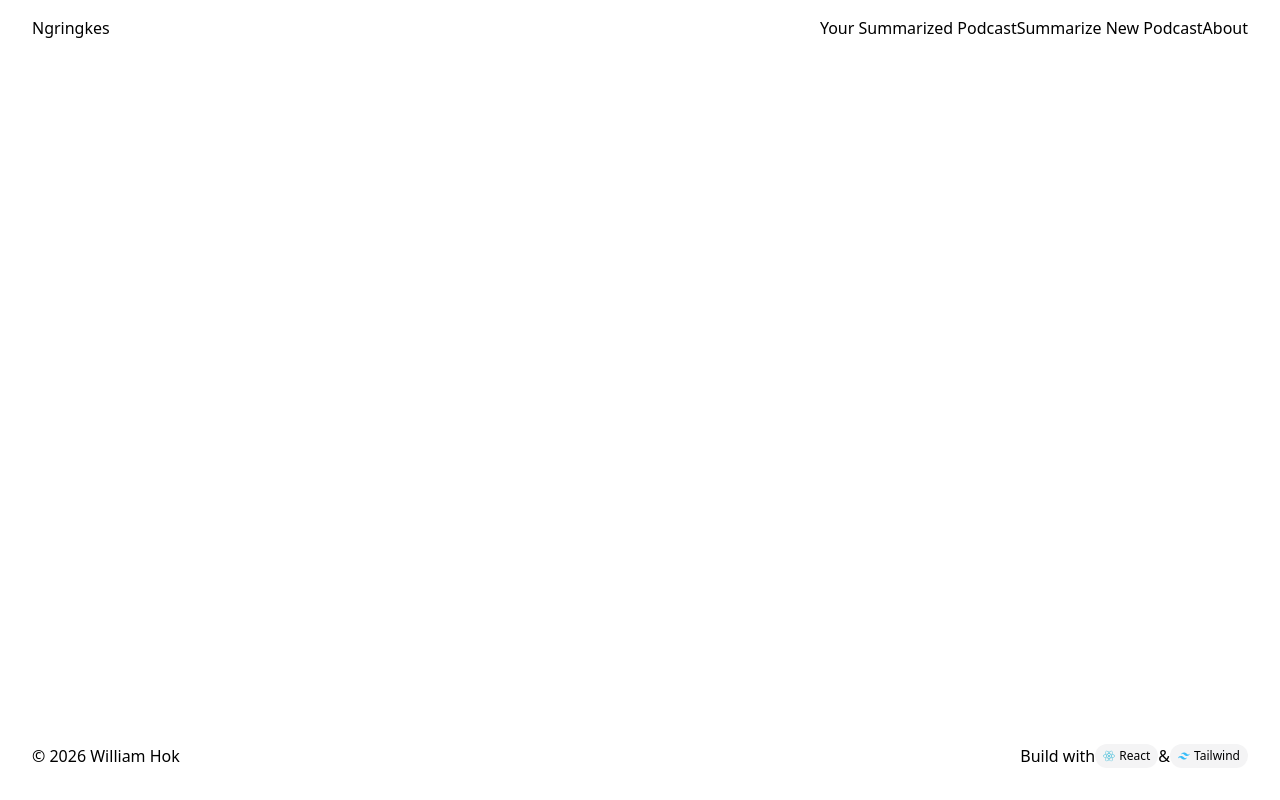
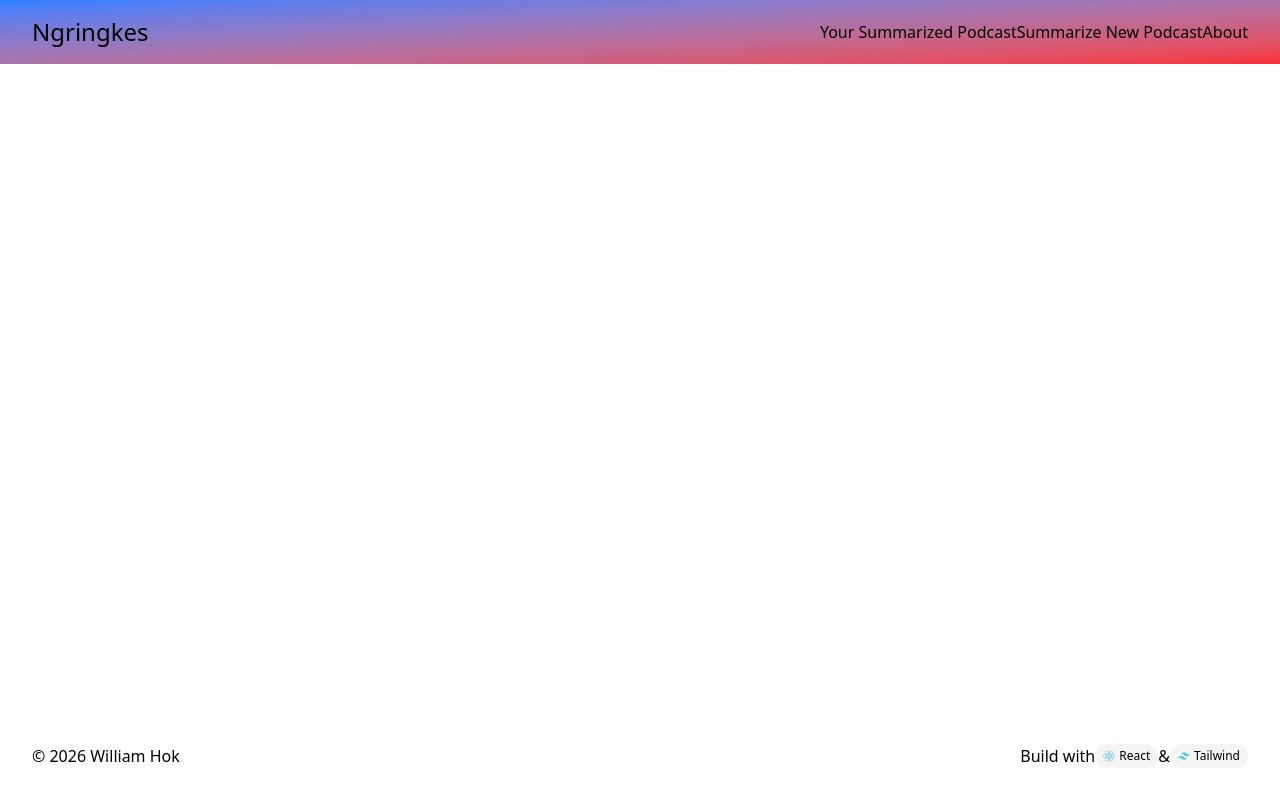
Before and after one commit to wonganjatan/ngringkes, a Next.js app: page / in a window 1280 px wide. Built offline with nearby package versions, Linux system fonts and the light colour scheme.

Commit message:
style(Header.tsx): add style to the header

```diff
--- a/components/Header.tsx
+++ b/components/Header.tsx
@@ -2,9 +2,9 @@ import Link from "next/link";
 
 export default function Header() {
     return (
-        <section className="flex items-center justify-between px-8 py-4">
+        <section className="flex items-center justify-between px-8 py-4 bg-linear-to-br from-blue-500 to-red-500">
             <div>
-                <Link href="/">Ngringkes</Link>
+                <Link href="/" className="text-2xl">Ngringkes</Link>
             </div>
             <div className="flex">
                 <Link href="/podcasts">Your Summarized Podcast</Link>
```
